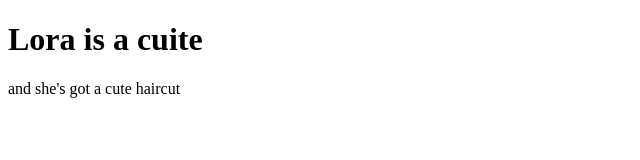
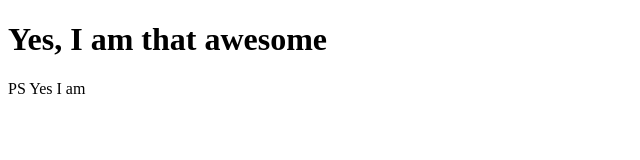
Before and after one commit to jcc03/carroll-joseph, a plain HTML site: page index.html in a window 1280 px wide. Shown: the whole page, without its empty margins (0-640 px from the left). Drawn offline with Linux system fonts and the light colour scheme.

Commit message:
Commit message

```diff
--- a/index.html
+++ b/index.html
@@ -1,12 +1,12 @@
 <!DOCTYPE html>
 <html>
 <head>
-<title>Page Title</title>
+<title>Joe Carroll, Awesome Dude</title>
 </head>
 <body>
 
-<h1>Lora is a cuite</h1>
-<p>and she's got a cute haircut</p>
+<h1>Yes, I am that awesome</h1>
+<p>PS Yes I am</p>
 
 </body>
 </html>
```
